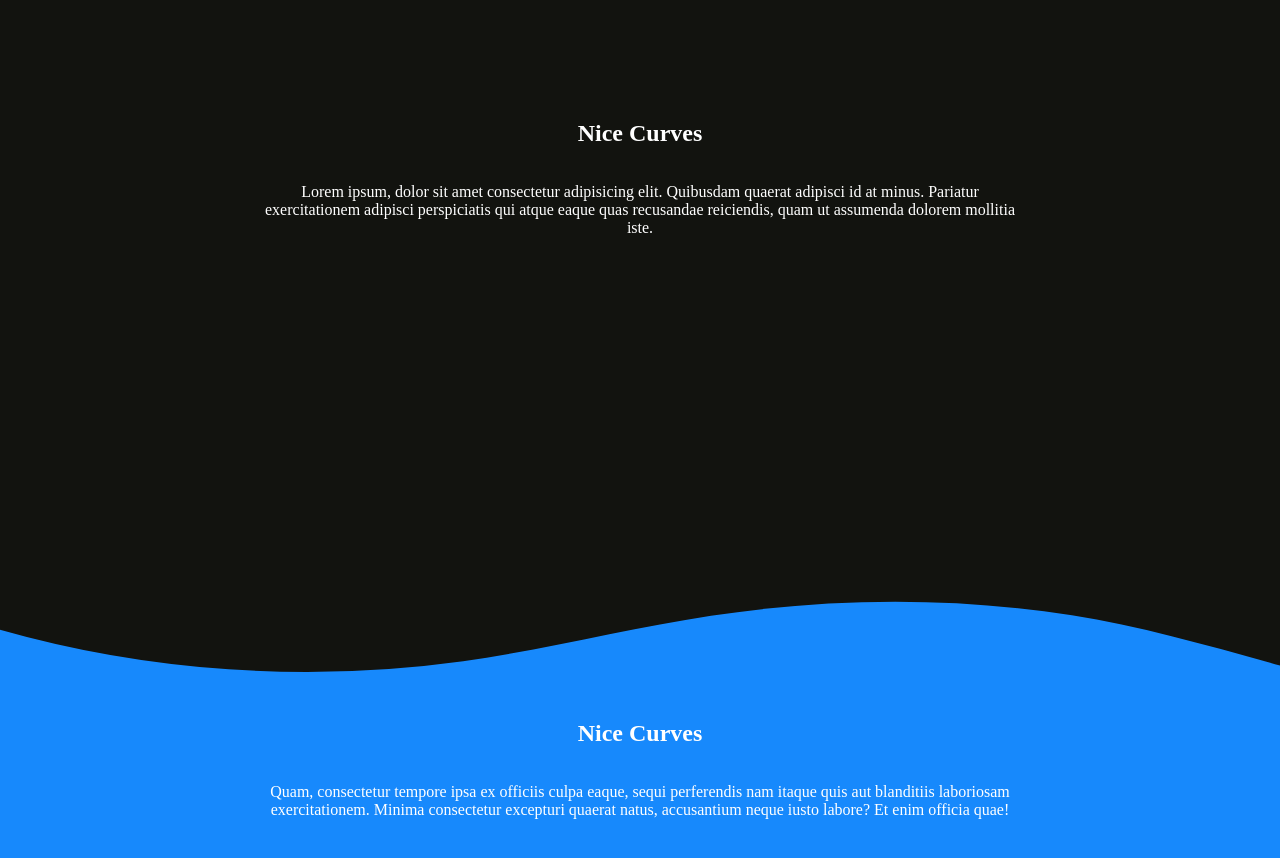
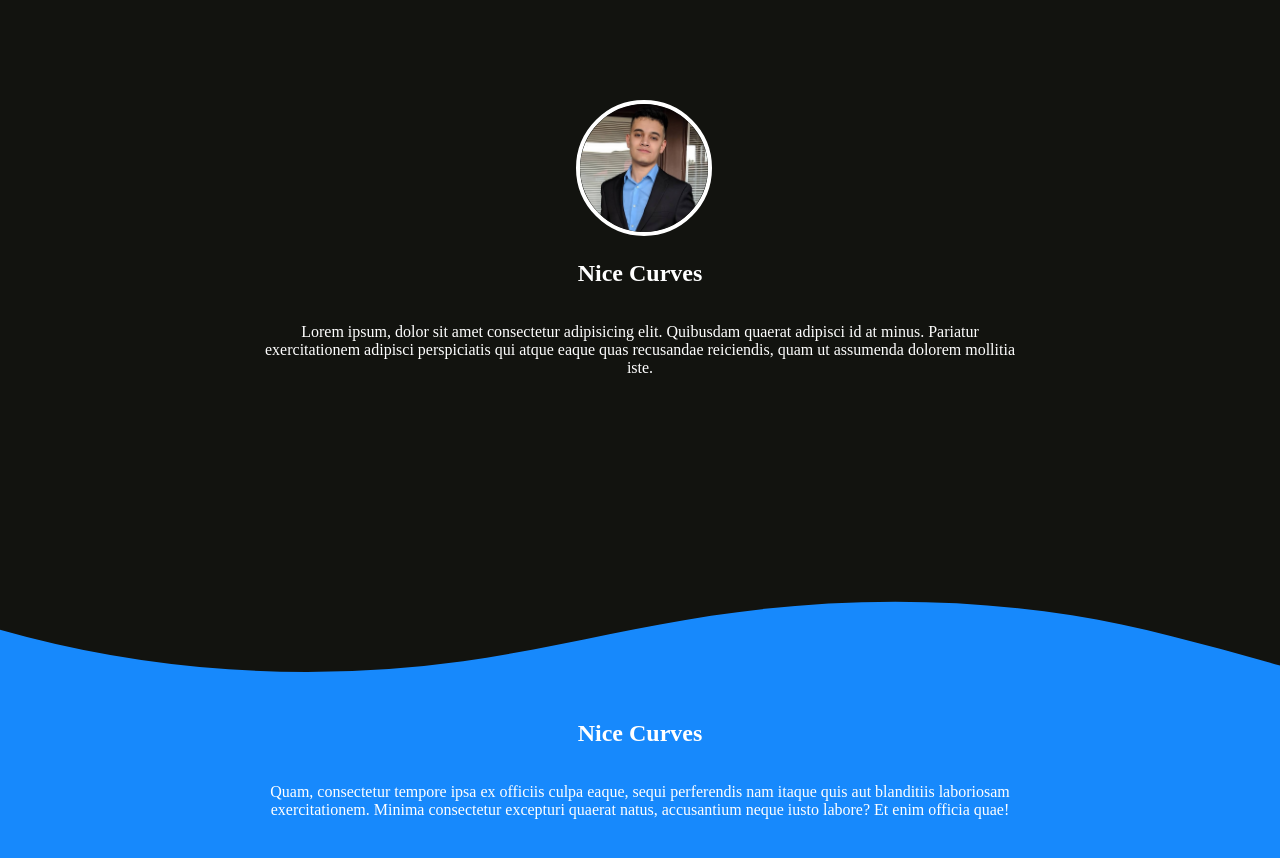
Before and after one commit to PacSmack/react-portfolio, a React (Create React App) app in the folder react-portfolio/: page / in a window 1280 px wide. Shown: the top 858 px of the page. Built offline with nearby package versions, Linux system fonts and the light colour scheme; a web font is replaced by a local one.

Commit message:
hello text added for testing

```diff
--- a/react-portfolio/src/App.css
+++ b/react-portfolio/src/App.css
@@ -34,6 +34,8 @@ section {
   padding: 100px 20vw;
 }
 
+/* Header Section */
+
 .black {
   background: #12130f;
 }
@@ -57,6 +59,22 @@ section {
 .headerWave .shape-fill {
   fill: #12130F;
 }
+
+.photoWrap {
+  position: relative;
+  max-width: 10vw;
+}
+
+.photoWrap img {
+  height: 100%;
+  width: 100%;
+  border: 4px solid white;
+  border-radius: 50%;
+  -webkit-border-radius: 50%;
+  -moz-border-radius: 50%;
+}
+
+/* Techonologies section */
 
 .blue {
   background: #1789FC;
--- a/react-portfolio/src/App.js
+++ b/react-portfolio/src/App.js
@@ -1,11 +1,18 @@
 import './App.css';
+import myPhoto from './assets/myPhoto.png'
 
 function App() {
+
+  const helloText = ['Hi', 'Bora']
+
   return (
     <div className="App">
-      <header></header>
 
       <section className="black">
+        <div className="photoWrap">
+          <img src={myPhoto} alt="" />
+
+        </div>
         <h1>Nice Curves</h1>
         <p>Lorem ipsum, dolor sit amet consectetur adipisicing elit. Quibusdam quaerat adipisci id at minus. Pariatur exercitationem adipisci perspiciatis qui atque eaque quas recusandae reiciendis, quam ut assumenda dolorem mollitia iste.</p>
 
```
Also changed, not shown: react-portfolio/src/assets/myPhoto.png (added).
